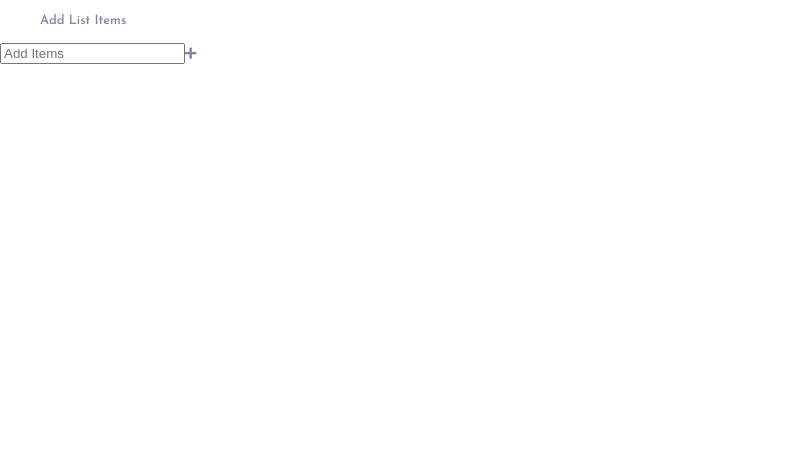
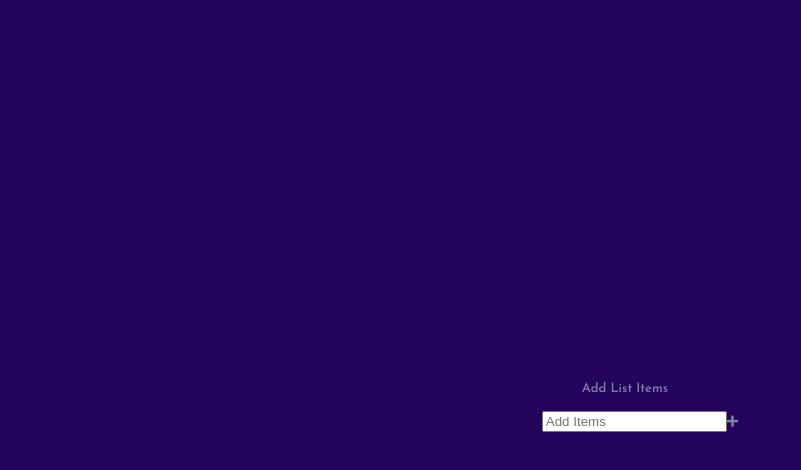
Before and after one commit to Alihaiderizvi/redux-todo-app, a React (Create React App) app: page / in a window 1280 px wide. Shown: the top 470 px of the page, without its empty margins (0-801 px from the left). Built offline with nearby package versions, Linux system fonts and the light colour scheme.

Commit message:
Phase 5:Defined Actions

```diff
--- a/src/components/todo.css
+++ b/src/components/todo.css
@@ -6,15 +6,26 @@ body {
 	font-weight: 400;
 	color: #8184a1;
 	line-height: 1.3;
+	background: #23035e;
+}
+.main-div {
+	width: 100%;
+	height: 100vh;
+	display: flex;
+	justify-content: center;
+	align-items: center;
+	flex-direction: column;
 }
 h4 {
 	margin-top: 0;
 	margin-bottom: 20px;
 	font-family: "Josefin Sans", sans-serif;
 }
-/* a:link, a:visited {
-transition: color 0.15s ease 0s, border-color 0.15s ease 0s, background-color 0.15s ease 0s;
-} */
+a:link,
+a:visited {
+	transition: color 0.15s ease 0s, border-color 0.15s ease 0s,
+		background-color 0.15s ease 0s;
+}
 .container {
 	display: flex;
 	width: 100%;
```
Also changed, not shown: src/Redux/actions/Index.js (added, +15 -0 lines).
